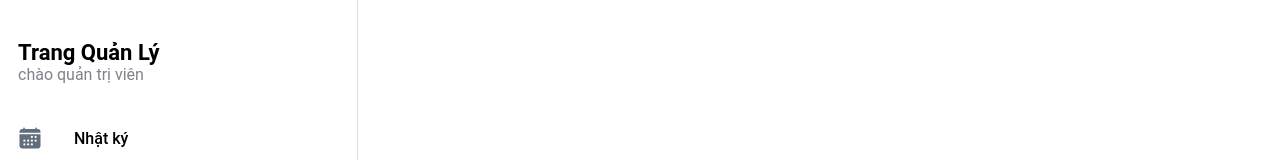
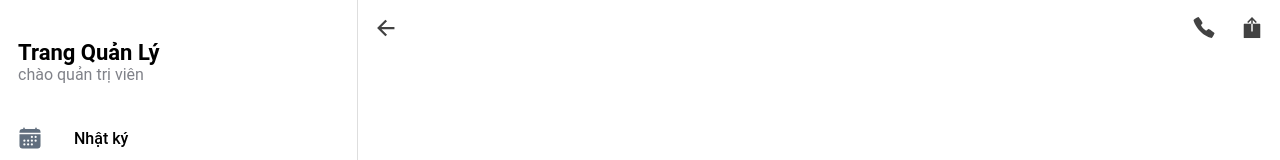
Before and after one commit to ruanshiron/cm_client, a React (Create React App) app: page /tabs/workshops/1 in a window 1280 px wide. Shown: the top 160 px of the page. Built offline with nearby package versions, Linux system fonts and the light colour scheme; no server answers; the HTML template or start-up script is replaced by a standard one.

Commit message:
detail mock

```diff
--- a/src/components/WorkshopItem.tsx
+++ b/src/components/WorkshopItem.tsx
@@ -20,7 +20,7 @@ export const WorkshopItem: React.FC<{ data: any }> = ({ data }) => {
             detail={false}
             lines="none"
             className="workshop-item"
-            routerLink={`/tabs/workshop/${data.id}`}
+            routerLink={`/tabs/workshops/${data.id}`}
           >
             <IonAvatar slot="start">
               <img
@@ -40,7 +40,7 @@ export const WorkshopItem: React.FC<{ data: any }> = ({ data }) => {
             {data.fields.map((field: any) => (
               <IonItem
                 detail={false}
-                routerLink={`/tabs/workshop/fields/${field.id}`}
+                routerLink={`/tabs/workshops/fields/${field.id}`}
                 key={field.name}
               >
                 <IonLabel>
--- a/src/pages/MainTabs.tsx
+++ b/src/pages/MainTabs.tsx
@@ -19,6 +19,9 @@ import EventDetail from "./EventDetail";
 import ReportPage from "./ReportPage";
 import OrderPage from "./OrderPage";
 import AccountPage from "./AccountPage";
+import { WorkshopDetail } from "./WorkshopDetail";
+import { OrderDetail } from "./OrderDetail";
+import { ReportDetail } from "./ReportDetail";
 
 interface MainTabsProps {}
 
@@ -36,6 +39,9 @@ const MainTabs: React.FC<MainTabsProps> = () => {
           render={() => <AccountPage />}
           exact={true}
         />
+        <Route path="/tabs/workshops/:id" component={WorkshopDetail} />
+        <Route path="/tabs/order/:id" component={OrderDetail} />
+        <Route path="/tabs/report/:id" component={ReportDetail} />
       </IonRouterOutlet>
 
       <IonTabBar slot="bottom">
--- /dev/null
+++ b/src/pages/OrderDetail.tsx
@@ -0,0 +1,34 @@
+import { IonBackButton, IonButton, IonButtons, IonContent, IonHeader, IonIcon, IonPage, IonToolbar } from "@ionic/react";
+import { shareOutline, shareSharp } from "ionicons/icons";
+import React from "react";
+
+import "./OrderDetail.scss";
+
+interface OrderDetailProps {}
+
+export const OrderDetail: React.FC<OrderDetailProps> = () => {
+  return (
+    <>
+      <IonPage>
+        <IonContent>
+          <IonHeader>
+            <IonToolbar>
+              <IonButtons slot="start">
+                <IonBackButton defaultHref="/tabs/order" />
+              </IonButtons>
+              <IonButtons slot="end">
+                <IonButton>
+                  <IonIcon
+                    slot="icon-only"
+                    ios={shareOutline}
+                    md={shareSharp}
+                  ></IonIcon>
+                </IonButton>
+              </IonButtons>
+            </IonToolbar>
+          </IonHeader>
+        </IonContent>
+      </IonPage>
+    </>
+  );
+};
--- /dev/null
+++ b/src/pages/ReportDetail.tsx
@@ -0,0 +1,41 @@
+import {
+  IonBackButton,
+  IonButton,
+  IonButtons,
+  IonContent,
+  IonHeader,
+  IonIcon,
+  IonPage,
+  IonToolbar,
+} from "@ionic/react";
+import { shareOutline, shareSharp } from "ionicons/icons";
+import React from "react";
+
+interface ReportDetailProps {}
+
+export const ReportDetail: React.FC<ReportDetailProps> = () => {
+  return (
+    <>
+      <IonPage>
+        <IonContent>
+          <IonHeader>
+            <IonToolbar>
+              <IonButtons slot="start">
+                <IonBackButton defaultHref="/tabs/report" />
+              </IonButtons>
+              <IonButtons slot="end">
+                <IonButton>
+                  <IonIcon
+                    slot="icon-only"
+                    ios={shareOutline}
+                    md={shareSharp}
+                  ></IonIcon>
+                </IonButton>
+              </IonButtons>
+            </IonToolbar>
+          </IonHeader>
+        </IonContent>
+      </IonPage>
+    </>
+  );
+};
--- /dev/null
+++ b/src/pages/WorkshopDetail.tsx
@@ -0,0 +1,92 @@
+import { ActionSheetButton, IonBackButton, IonButton, IonButtons, IonContent, IonHeader, IonIcon, IonPage, IonToolbar } from "@ionic/react";
+import { callOutline, callSharp, shareOutline, shareSharp } from "ionicons/icons";
+import React, { useState } from "react";
+
+import "./WorkshopDetail.scss";
+
+interface WorkshopDetailProps {}
+
+export const WorkshopDetail: React.FC<WorkshopDetailProps> = () => {
+  const [showActionSheet, setShowActionSheet] = useState(false);
+  const [actionSheetButtons, setActionSheetButtons] = useState<
+    ActionSheetButton[]
+  >([]);
+  const [actionSheetHeader, setActionSheetHeader] = useState("");
+
+  function openWorkshopShare(workshop: any) {
+    setActionSheetButtons([
+      {
+        text: "Copy Link",
+        handler: () => {
+          console.log("Copy Link clicked");
+        },
+      },
+      {
+        text: "Share via ...",
+        handler: () => {
+          console.log("Share via clicked");
+        },
+      },
+      {
+        text: "Cancel",
+        role: "cancel",
+        handler: () => {
+          console.log("Cancel clicked");
+        },
+      },
+    ]);
+    setActionSheetHeader(`Share ${workshop.name}`);
+    setShowActionSheet(true);
+  }
+
+  function openContact(workshop: any) {
+    setActionSheetButtons([
+      {
+        text: `Email ( ${workshop.email} )`,
+        handler: () => {
+          window.open("mailto:" + workshop.email);
+        },
+      },
+      {
+        text: `Call ( ${workshop.phone} )`,
+        handler: () => {
+          window.open("tel:" + workshop.phone);
+        },
+      },
+    ]);
+    setActionSheetHeader(`Share ${workshop.name}`);
+    setShowActionSheet(true);
+  }
+
+  return (
+    <>
+      <IonPage id="workshop-detail">
+        <IonContent>
+          <IonHeader className="ion-no-border">
+            <IonToolbar>
+              <IonButtons slot="start">
+                <IonBackButton defaultHref="/tabs/account" />
+              </IonButtons>
+              <IonButtons slot="end">
+                <IonButton onClick={() => openContact({})}>
+                  <IonIcon
+                    slot="icon-only"
+                    ios={callOutline}
+                    md={callSharp}
+                  ></IonIcon>
+                </IonButton>
+                <IonButton onClick={() => openWorkshopShare({})}>
+                  <IonIcon
+                    slot="icon-only"
+                    ios={shareOutline}
+                    md={shareSharp}
+                  ></IonIcon>
+                </IonButton>
+              </IonButtons>
+            </IonToolbar>
+          </IonHeader>
+        </IonContent>
+      </IonPage>
+    </>
+  );
+};
```
Also changed, not shown: src/pages/OrderDetail.scss (added), src/pages/WorkshopDetail.scss (added).
